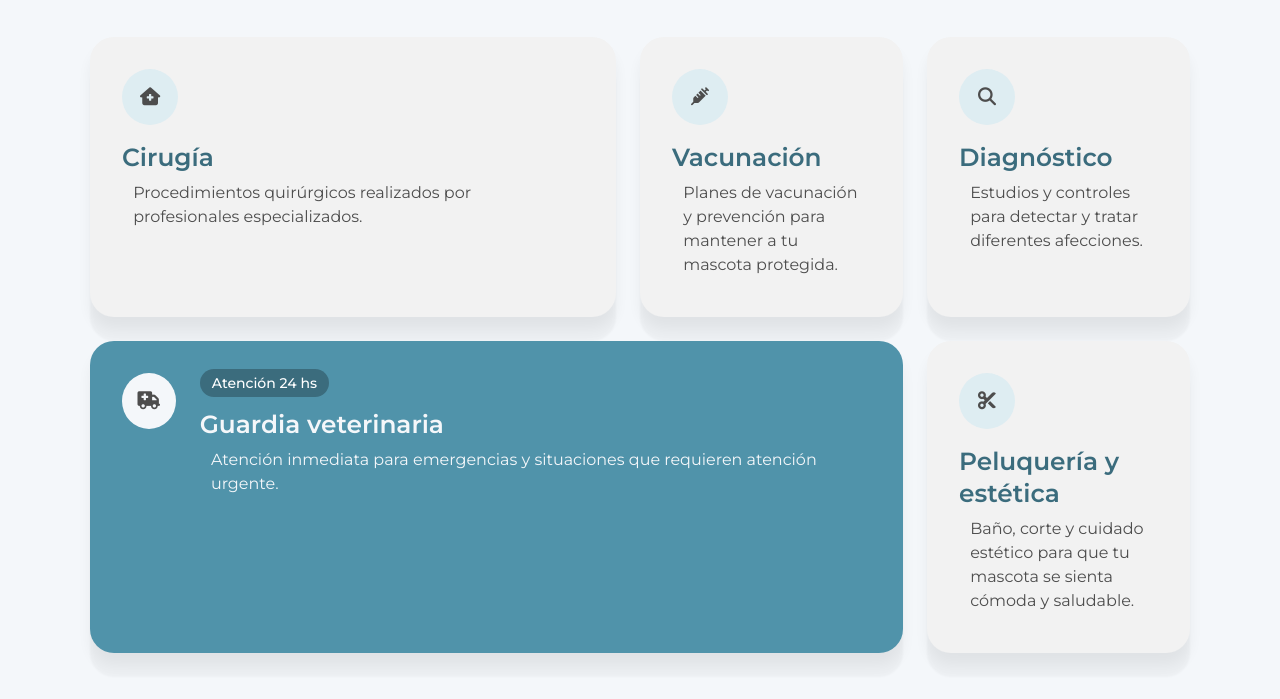
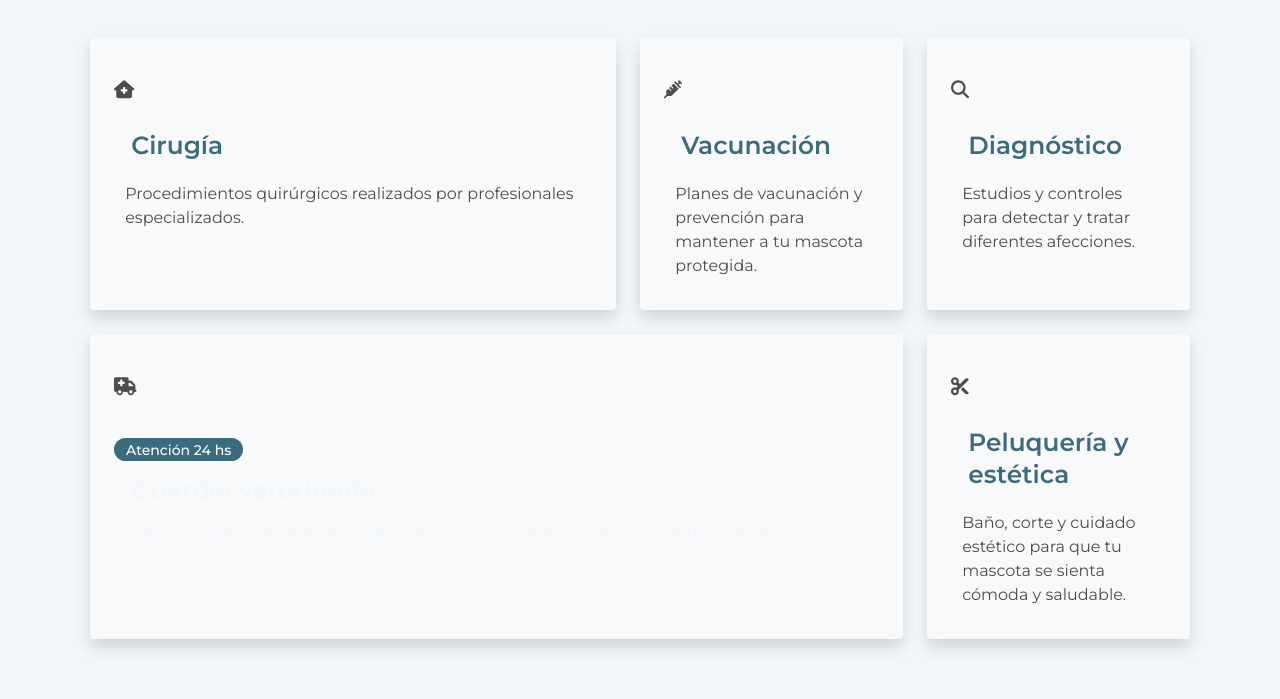
Before and after one commit to ingridcuadra/VeterinariaLaMary-TP, a website built with Vite: page index.html in a window 1280 px wide. Shown: the part 781-1480 px from the top of the page. Built offline with nearby package versions, Linux system fonts and the light colour scheme.

Commit message:
practica de bootstrap por laura

```diff
--- a/index.html
+++ b/index.html
@@ -4,11 +4,13 @@
 <head>
     <meta charset="UTF-8">
     <meta name="viewport" content="width=device-width, initial-scale=1.0">
+    <title>Veterinaria La Mary</title>
     <link rel="stylesheet" href="styles/global.css">
     <link rel="stylesheet" href="styles/inicio.css">
     <link rel="stylesheet" href="https://cdnjs.cloudflare.com/ajax/libs/font-awesome/6.7.2/css/all.min.css">
     <link rel="icon" type="image/png" href="favicon.png">
-    <title>Veterinaria La Mary</title>
+    <link href="https://cdn.jsdelivr.net/npm/bootstrap@5.0.2/dist/css/bootstrap.min.css" rel="stylesheet" integrity="sha384-EVSTQN3/azprG1Anm3QDgpJLIm9Nao0Yz1ztcQTwFspd3yD65VohhpuuCOmLASjC" crossorigin="anonymous">
+
 </head>
 
 <body>
@@ -68,8 +70,8 @@
 
             <div class="lista-servicios">
 
-                <article class="card-servicio">
-                    <div class="icono-servicio">
+                <article class="card bg-light border-0 rounded-4 p-4 shadow">
+                    <div class="text-primary fs-2 mb-2">
                         <i class="fa-solid fa-house-medical"></i>
                     </div>
                     <h3>Cirugía</h3>
@@ -78,8 +80,8 @@
                     </p>
                 </article>
 
-                <article class="card-servicio">
-                    <div class="icono-servicio">
+                <article class="card bg-light border-0 rounded-4 p-4 shadow">
+                    <div class="text-primary fs-2 mb-2">
                         <i class="fa-solid fa-syringe"></i>
                     </div>
                     <h3>Vacunación</h3>
@@ -88,8 +90,8 @@
                     </p>
                 </article>
 
-                <article class="card-servicio">
-                    <div class="icono-servicio">
+                <article class="card bg-light border-0 rounded-4 p-4 shadow">
+                    <div class="text-primary fs-2 mb-2">
                         <i class="fa-solid fa-magnifying-glass"></i>
                     </div>
                     <h3>Diagnóstico</h3>
@@ -98,8 +100,8 @@
                     </p>
                 </article>
 
-                <article class="card-servicio card-destacada">
-                    <div class="icono-servicio">
+                <article class="card bg-light border-0 rounded-4 p-4 shadow card-destacada">
+                    <div class="text-primary fs-2 mb-2">
                         <i class="fa-solid fa-truck-medical"></i>
                     </div>
 
@@ -112,8 +114,8 @@
                     </div>
                 </article>
 
-                <article class="card-servicio">
-                    <div class="icono-servicio">
+                <article class="card bg-light border-0 rounded-4 p-4 shadow">
+                    <div class="text-primary fs-2 mb-2">
                         <i class="fa-solid fa-scissors"></i>
                     </div>
                     <h3>Peluquería y estética</h3>
--- a/styles/inicio.css
+++ b/styles/inicio.css
@@ -121,29 +121,6 @@
     display: grid;
     grid-template-columns: 2fr 1fr 1fr;
     gap: 1.5rem;
-}
-
-.card-servicio {
-    background-color: var(--color-gray-100);
-    border-radius: 1.5rem;
-    padding: 2rem;
-    min-height: 220px;
-    box-shadow:
-        0 12px 14px 0 rgba(0, 0, 0, 0.05),
-        0 24px 2.25px 0 rgba(0, 0, 0, 0.03);
-    transition: transform 0.2s ease, box-shadow 0.2s ease;
-
-    h3 {
-        color: var(--color-primary);
-        margin: 1rem 0 0.5rem;
-    }
-
-    &:hover {
-        transform: translateY(-4px);
-        box-shadow:
-            0 16px 20px 0 rgba(0, 0, 0, 0.08),
-            0 4px 5px 0 rgba(0, 0, 0, 0.04);
-    }
 }
 
 .icono-servicio {
```
Also changed, not shown: pages/contacto.html (+8 -8 lines), pages/institucional.html (+2 -1 lines).
